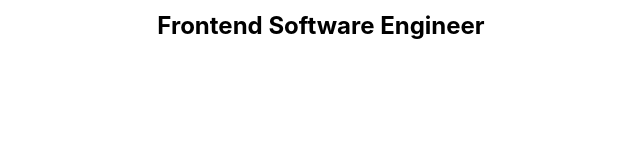
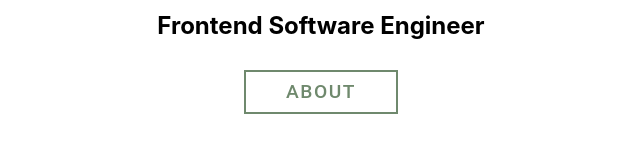
Before and after one commit to ericberglund117/profile, a React (Create React App) app: page / in a window 1280 px wide. Shown: the part 355-508 px from the top of the page, without its empty margins (319-959 px from the left). Built offline with nearby package versions, Linux system fonts and the light colour scheme.

Commit message:
Add about button

```diff
--- a/src/App.js
+++ b/src/App.js
@@ -1,4 +1,5 @@
-import Header from './header/Header'
+import Header from './header/Header';
+import { StyledButton } from './syledComponents.styles';
 import './App.css';
 
 function App() {
@@ -8,7 +9,10 @@ function App() {
         <Header />
       </section>
       <section className="left-section">
-
+        <StyledButton>
+          <div id="translate"></div>
+            <h2 className="link" id="addListButton">About</h2>
+        </StyledButton>
       </section>
       <section className="right-section">
 
--- a/src/syledComponents.styles.js
+++ b/src/syledComponents.styles.js
@@ -1,3 +1,5 @@
+import styled from 'styled-components';
+
 export const StyledButton = styled.div`
   font-family: 'Roboto', sans-serif;
   display: inline-flex;
```
